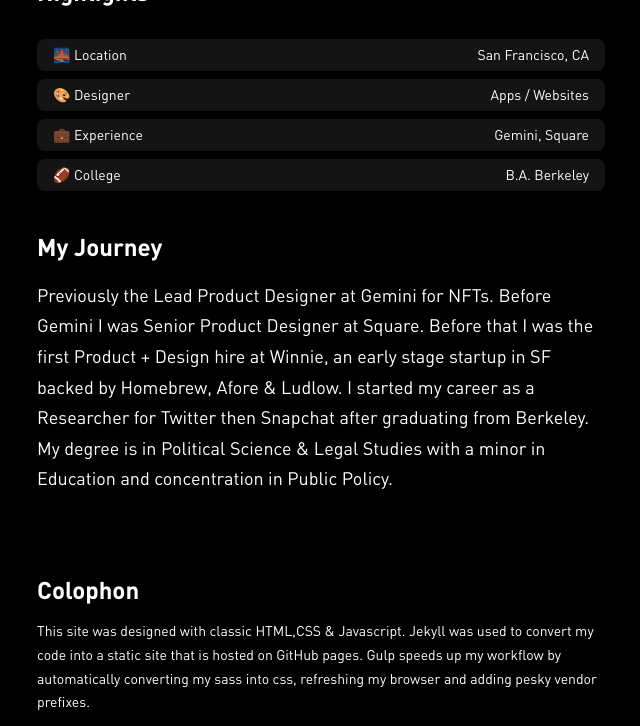
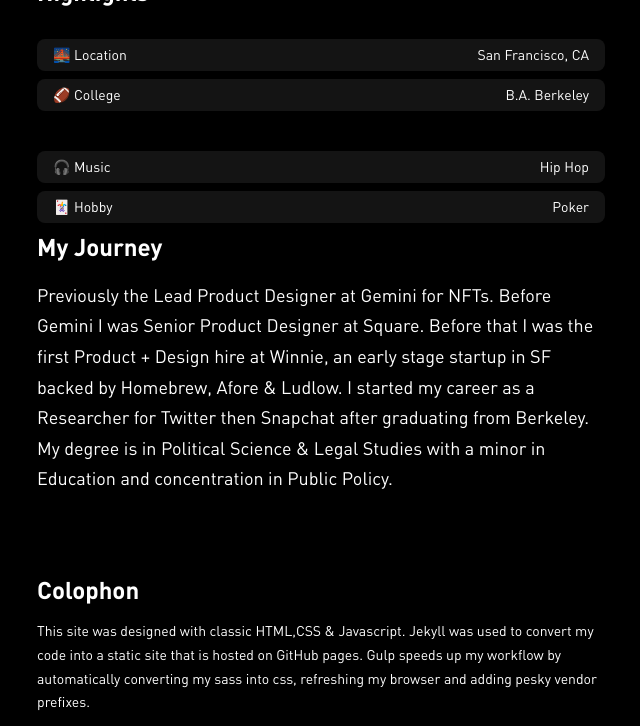
Before and after one commit to jotd/jotd-portfolio, a Jekyll site: the page about/index.html, which Jekyll copies as it is, in a window 1280 px wide and 900 px high, scrolled down 845 px, cut to the strip 174-900 px from the top of the window. Shown: the whole strip, without its empty margins (319-959 px from the left). Built offline with Jekyll 4.4.1, drawn with Linux system fonts in a browser that asks for light colours.

Commit message:
Update index.html

```diff
--- a/about/index.html
+++ b/about/index.html
@@ -68,24 +68,6 @@
   </div>
 
   <div class="content-row">
-    <div class="text-container desktop">
-      <div class="text-block-left">
-        🎨  Designer
-      </div>
-      <div class="text-block-right"> Apps / Websites </div>
-    </div>
-  </div>
-
-  <div class="content-row">
-    <div class="text-container desktop">
-      <div class="text-block-left">
-        💼  Experience
-      </div>
-      <div class="text-block-right">Gemini, Square</div>
-    </div>
-  </div>
-
-  <div class="content-row">
     <div id="margin-below-header" class="text-container desktop">
       <div class="text-block-left">
         🏈  College
@@ -94,8 +76,23 @@
     </div>
   </div>
 
+  <div class="content-row">
+    <div class="text-container desktop">
+      <div class="text-block-left">
+        🎧  Music
+      </div>
+      <div class="text-block-right"> Hip Hop </div>
+    </div>
+  </div>
 
-
+  <div class="content-row">
+    <div class="text-container desktop">
+      <div class="text-block-left">
+        🃏  Hobby
+      </div>
+      <div class="text-block-right">Poker</div>
+    </div>
+  </div>
 
 
 
```
